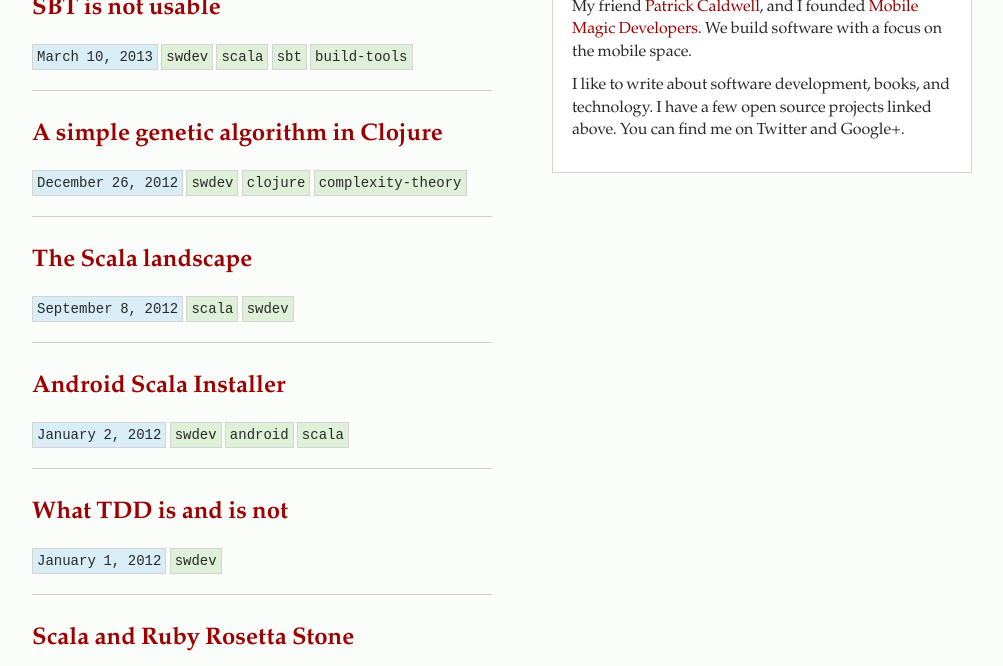
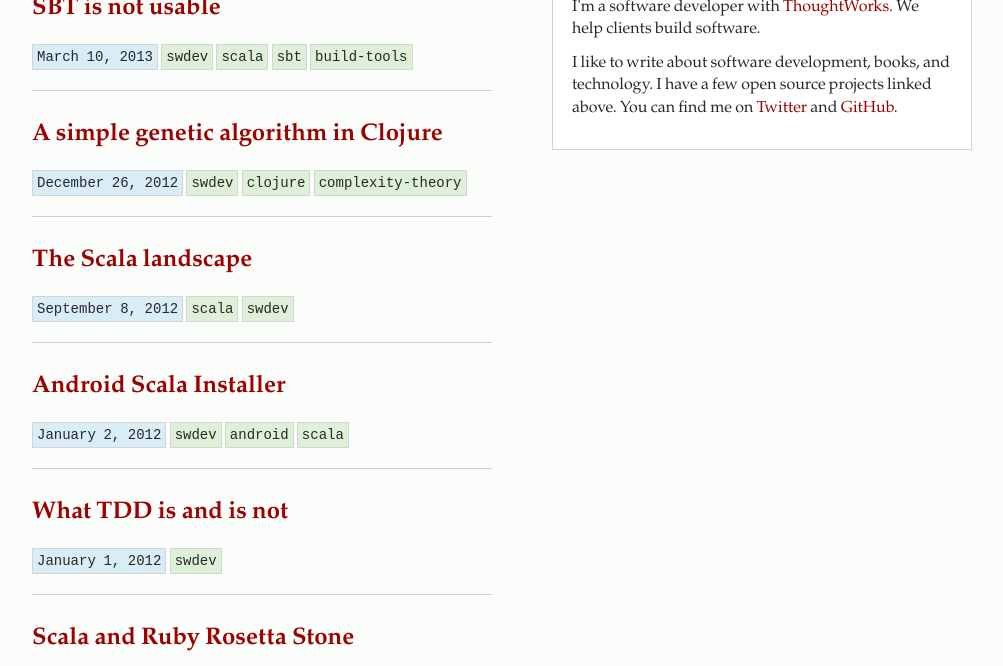
Before and after one commit to jbrechtel/blog, a Jekyll site: the page built from index.html, in a window 1280 px wide and 900 px high, cut to the strip 234-900 px from the top of the window. Shown: the whole strip, without its empty margins (138-1141 px from the left). Built offline with Jekyll 4.4.1, drawn with Linux system fonts in a browser that asks for light colours; Markdown is read by kramdown in place of the engine named in the settings; some of the changed text lies outside the part shown.

Commit message:
updating blog

```diff
--- a/_layouts/layout.html
+++ b/_layouts/layout.html
@@ -54,10 +54,9 @@
             <span class="icon-bar"></span>
             <span class="icon-bar"></span>
           </a>
-          <a class="brand" href="/">Never certain</a>
+          <a class="brand" href="/">james brechtel</a>
           <div class="nav-collapse" id="main-menu">
             <ul class="nav" id="main-menu-left">
-              <li><a href="http://www.mobilemagicdevelopers.com">MobileMagic</a></li>
               <li><a id="swatch-link" href="http://www.thoughtworks.com">ThoughtWorks</a></li>
               <li class="dropdown">
                 <a class="dropdown-toggle" data-toggle="dropdown" href="#">GitHub <b class="caret"></b></a>
--- a/index.html
+++ b/index.html
@@ -27,11 +27,11 @@
     </div>
     <img class="img-rounded img-polaroid" alt="photo of me" src="http://1.gravatar.com/avatar/11a805ea466c387c9c66884a1996d2f8?size=120"></img>
     <p>
-    My friend <a href="http://dpatrickcaldwell.blogspot.com">Patrick Caldwell</a>, and I founded <a href="http://www.mobilemagicdevelopers.com">Mobile Magic Developers</a>. We build software with a focus on the mobile space.
+    I'm a software developer with <a href="http://www.thoughtworks.com">ThoughtWorks</a>. We help clients build software.
     </p>
     <p>
     I like to write about software development, books, and technology. I have a few open
-    source projects linked above. You can find me on Twitter and Google+.
+    source projects linked above. You can find me on <a href="http://twitter.com/_eightb/">Twitter</a> and <a href="http://github.com/jbrechtel">GitHub</a>.
     </p>
   </div>
 </div>
```
